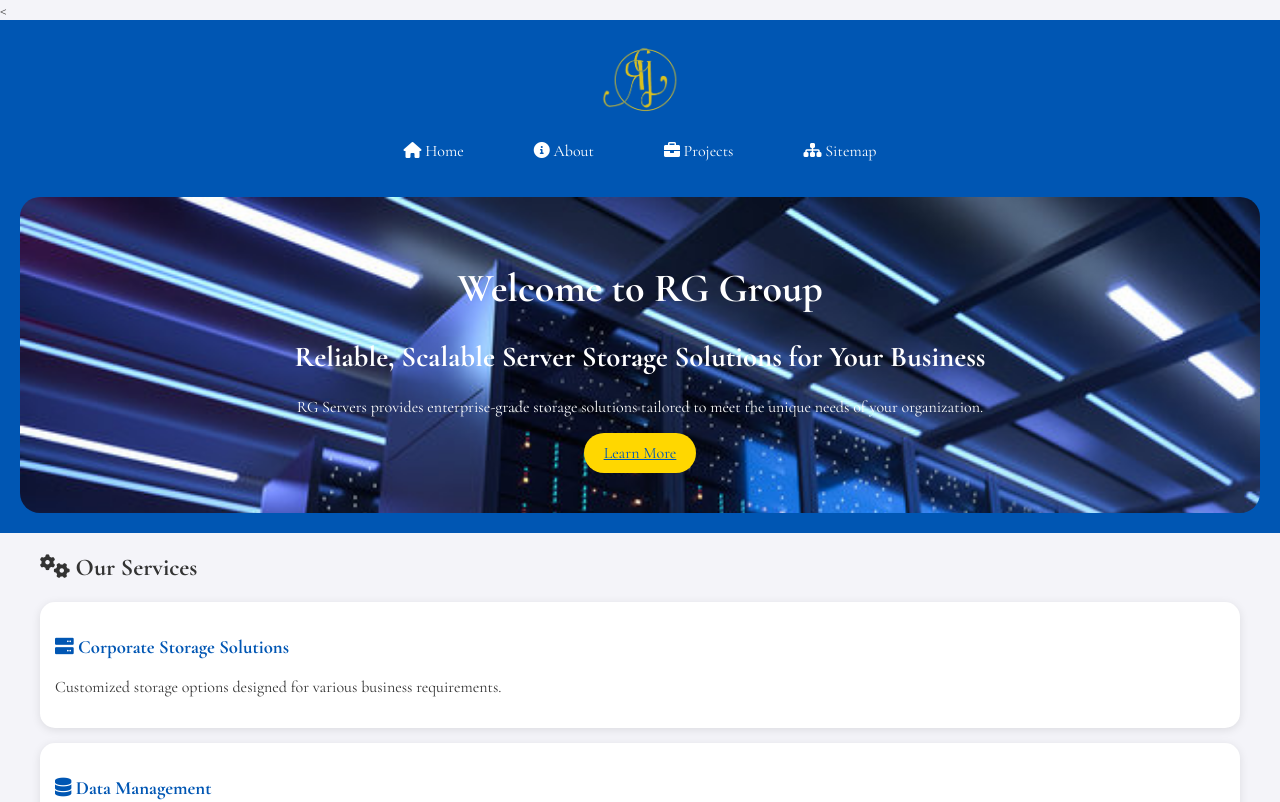
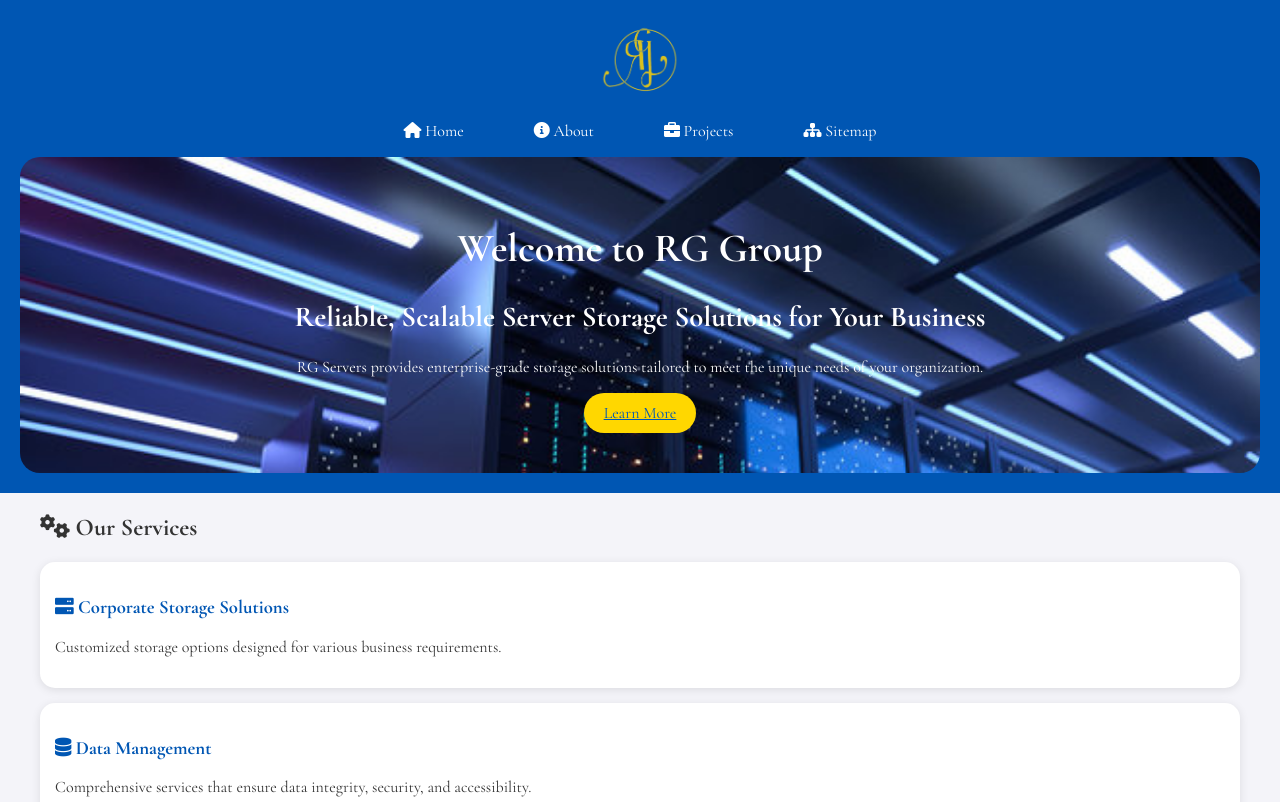
Before and after one commit to rgservers/RGSERVERS, a plain HTML site: page index.html in a window 1280 px wide. Shown: the top 802 px of the page. Drawn offline with nearby package versions, Linux system fonts and the light colour scheme; a script that the page names is missing.

Commit message:
Update index.html

```diff
--- a/index.html
+++ b/index.html
@@ -10,19 +10,23 @@
     <link rel="stylesheet" href="https://cdnjs.cloudflare.com/ajax/libs/font-awesome/6.0.0-beta3/css/all.min.css"> <!-- Font Awesome -->
 </head>
 <body>
-    <<header>
+   <header>
+    <div class="header-container">
         <div class="logo-container">
             <img src="logo.png" alt="RG Group Logo" class="logo">
         </div>
         <nav class="navbar">
             <ul class="nav-links">
                 <li><a href="index.html"><i class="fas fa-home"></i> Home</a></li>
-            <br><br>
+                <br>
                 <li><a href="about.html"><i class="fas fa-info-circle"></i> About</a></li>
+                <br>
                 <li><a href="projects.html"><i class="fas fa-briefcase"></i> Projects</a></li>
+                <br>
                 <li><a href="sitemap.html"><i class="fas fa-sitemap"></i> Sitemap</a></li><!-- Sitemap link -->
             </ul>
         </nav>
+    </div>
         <div class="hero">
             <h1>Welcome to RG Group</h1>
             <h2>Reliable, Scalable Server Storage Solutions for Your Business</h2>
```
Lines whose indentation alone changed are shown as unchanged.
